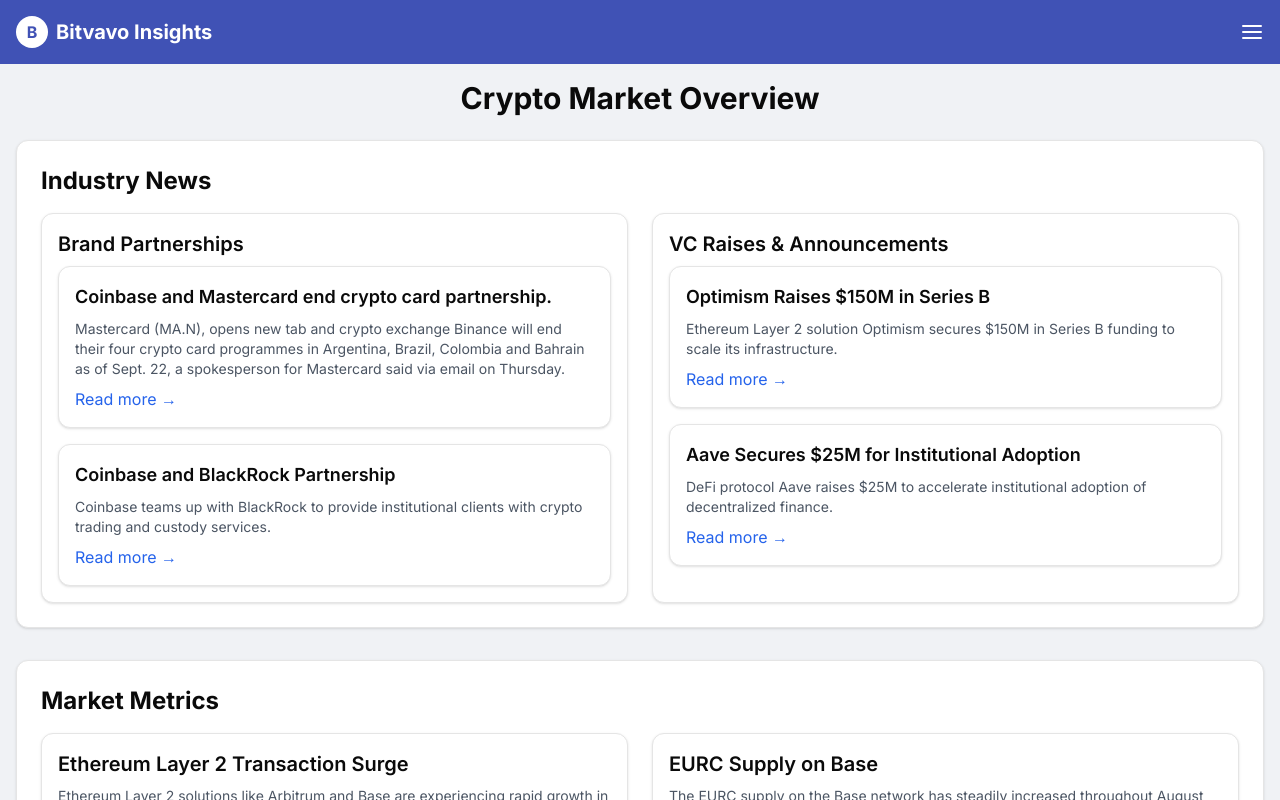
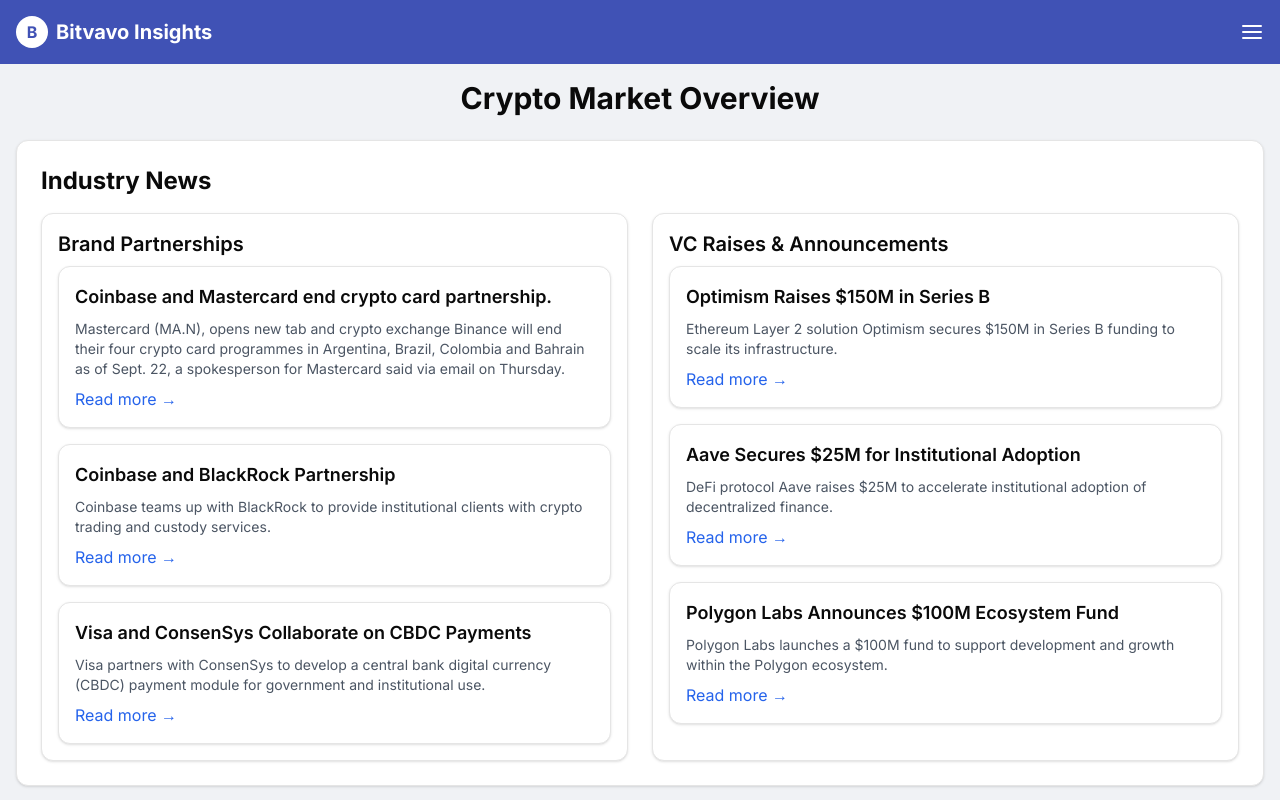
Before and after one commit to TaoufikElkadi/crypto_newsletter_bitvavo, a Next.js app: page / in a window 1280 px wide. Shown: the top 800 px of the page. Built offline with nearby package versions, Linux system fonts and the light colour scheme.

Commit message:
extra card

```diff
--- a/app/CryptoMarketOverview.tsx
+++ b/app/CryptoMarketOverview.tsx
@@ -37,11 +37,18 @@
                       <Link href="https://www.reuters.com/business/finance/mastercard-binance-end-crypto-card-partnership-2023-08-24/" className="text-blue-600 hover:underline">Read more →</Link>
                     </CardContent>
                   </Card>
-                  <Card>
+                  <Card className="mb-4">
                     <CardContent className="p-4">
                       <h4 className="text-lg font-semibold mb-2">Coinbase and BlackRock Partnership</h4>
                       <p className="text-sm text-gray-600 mb-2">Coinbase teams up with BlackRock to provide institutional clients with crypto trading and custody services.</p>
                       <Link href="https://www.etfstream.com/articles/blackrock-partners-with-coinbase-to-expand-crypto-offering" className="text-blue-600 hover:underline">Read more →</Link>
+                    </CardContent>
+                  </Card>
+                  <Card>
+                    <CardContent className="p-4">
+                      <h4 className="text-lg font-semibold mb-2">Visa and ConsenSys Collaborate on CBDC Payments</h4>
+                      <p className="text-sm text-gray-600 mb-2">Visa partners with ConsenSys to develop a central bank digital currency (CBDC) payment module for government and institutional use.</p>
+                      <Link href="#" className="text-blue-600 hover:underline">Read more →</Link>
                     </CardContent>
                   </Card>
                 </CardContent>
@@ -56,11 +63,18 @@
                       <Link href="https://cointelegraph.com/news/optimism-saves-users-1b-in-fees-raises-150m-in-series-b" className="text-blue-600 hover:underline">Read more →</Link>
                     </CardContent>
                   </Card>
-                  <Card>
+                  <Card className="mb-4">
                     <CardContent className="p-4">
                       <h4 className="text-lg font-semibold mb-2">Aave Secures $25M for Institutional Adoption</h4>
                       <p className="text-sm text-gray-600 mb-2">DeFi protocol Aave raises $25M to accelerate institutional adoption of decentralized finance.</p>
                       <Link href="https://www.cryptoknowmics.com/news/aave-raises-25m-in-its-latest-venture-capital-investment-round" className="text-blue-600 hover:underline">Read more →</Link>
+                    </CardContent>
+                  </Card>
+                  <Card>
+                    <CardContent className="p-4">
+                      <h4 className="text-lg font-semibold mb-2">Polygon Labs Announces $100M Ecosystem Fund</h4>
+                      <p className="text-sm text-gray-600 mb-2">Polygon Labs launches a $100M fund to support development and growth within the Polygon ecosystem.</p>
+                      <Link href="#" className="text-blue-600 hover:underline">Read more →</Link>
                     </CardContent>
                   </Card>
                 </CardContent>
```
